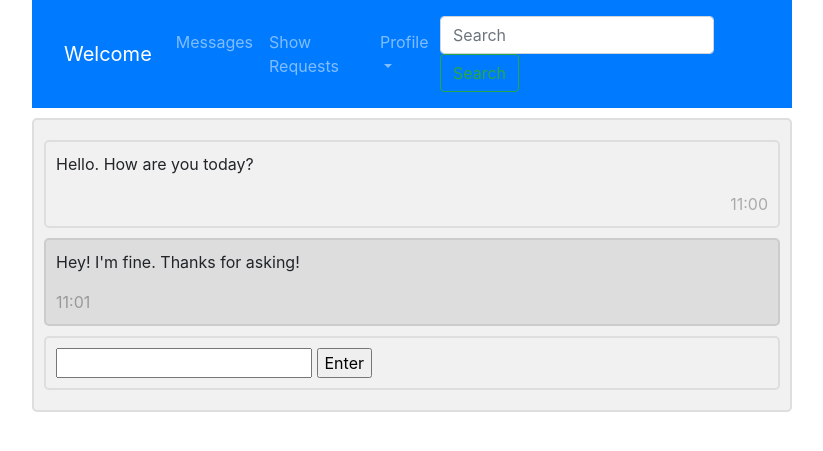
After one commit to rainy92/socialnetworkingsite, a Django app: template friends/templates/messages.html in a window 1280 px wide. The commit adds this page. Shown: the top 451 px of the page, without its empty margins (228-1051 px from the left). Run offline with Django 3.2, Linux system fonts and the light colour scheme; the template is opened without the code that fills it, so the values that code supplies are empty; some libraries are stand-ins or nearby versions.

Commit message:
added messages feature partially. Still under-construction

```diff
--- /dev/null
+++ b/friends/templates/messages.html
@@ -0,0 +1,80 @@
+{% extends 'user_data.html' %}
+
+{% block listview %}
+
+<div class="container">
+
+    {% block style %}
+    <style>
+            body {
+                margin: 0 auto;
+                max-width: 800px;
+                padding: 0 20px;
+            }
+
+            .container {
+                border: 2px solid #dedede;
+                background-color: #f1f1f1;
+                border-radius: 5px;
+                padding: 10px;
+                margin: 10px 0;
+            }
+
+            .darker {
+                border-color: #ccc;
+                background-color: #ddd;
+            }
+
+            .container::after {
+                content: "";
+                clear: both;
+                display: table;
+            }
+
+            .container img {
+                float: left;
+                max-width: 60px;
+                width: 100%;
+                margin-right: 20px;
+                border-radius: 50%;
+            }
+
+            .container img.right {
+                float: right;
+                margin-left: 20px;
+                margin-right:0;
+            }
+
+            .time-right {
+                float: right;
+                color: #aaa;
+            }
+
+            .time-left {
+                float: left;
+                color: #999;
+            }
+            </style>
+    {% endblock %}
+
+    <form action="{% url 'messages' %}" method="post">
+        <div class="container" >
+            <!-- <img src="/w3images/bandmember.jpg" alt="Avatar" style="width:100%;"> -->
+            <p>Hello. How are you today?</p>
+            <span class="time-right">11:00</span>
+        </div>
+
+        <div class="container darker">
+            <!-- <img src="/w3images/avatar_g2.jpg" alt="Avatar" class="right" style="width:100%;"> -->
+            <p>Hey! I'm fine. Thanks for asking!</p>
+            <span class="time-left">11:01</span>
+        </div>
+
+        <div class="container">
+            <input type="text" class="text" name="msgcontent">
+            <input type="button" value="Enter">
+        </div>
+    </form>
+</div>
+
+{% endblock %}
--- a/friends/templates/search_list.html
+++ b/friends/templates/search_list.html
@@ -14,6 +14,7 @@
 
           {% for friend in friends %}
           <form action="{% url 'sentrequest' friend.username %}" method = "POST">
+            {% if friend.username != current_user_name %}
                 <tr>
                     <td>
                         {{ friend.first_name }}
@@ -29,6 +30,7 @@
                         <input type="submit" name="sendrequest" value="Send Request" />
                     </td>
                 </tr>
+            {% endif %}
           </form>
           {% endfor %}
 
--- a/friends/templates/user_data.html
+++ b/friends/templates/user_data.html
@@ -14,7 +14,7 @@
           <ul class="navbar-nav mr-auto">
 
             <li class="nav-item">
-              <a class="nav-link" href="#">Messages</a>
+              <a class="nav-link" href="{% url 'friendlist' %}">Messages</a>
             </li>
             <li class="nav-item">
               <a class="nav-link" href="{% url 'showrequests' %} ">Show Requests</a>
@@ -44,7 +44,7 @@
 </nav>
 
 <div>
-
+    {% block style %} {% endblock %}
     {% block listview %}
     {% endblock %}
 
--- a/friends/urls.py
+++ b/friends/urls.py
@@ -12,7 +12,7 @@ urlpatterns = [
     url(r'sentrequest/(?P<slug>[-\w]+)/$', views.sent_request, name='sentrequest'),
     url(r'acceptrequest/(?P<slug>[-\w]+)/$', views.accept_request, name='acceptrequest'),
     url(r'showrequests/', views.show_requests, name='showrequests'),
-    url(r'messages/', views.MessagesListView.as_view(), name='messages'),
+    url(r'messages/', views.messages, name='messages'),
     url(r'posts/', views.posts, name='posts'),
 
 ]
```
Also changed, not shown: friends/models.py (+6 -5 lines), friends/templates/friends_details.html (+6 -6 lines), friends/views.py (+22 -10 lines), db.sqlite3, friends/migrations/0006_auto_20180613_1128.py (added), friends/templates/base.html (line endings or trailing spaces). Lines whose indentation alone changed are shown as unchanged.
